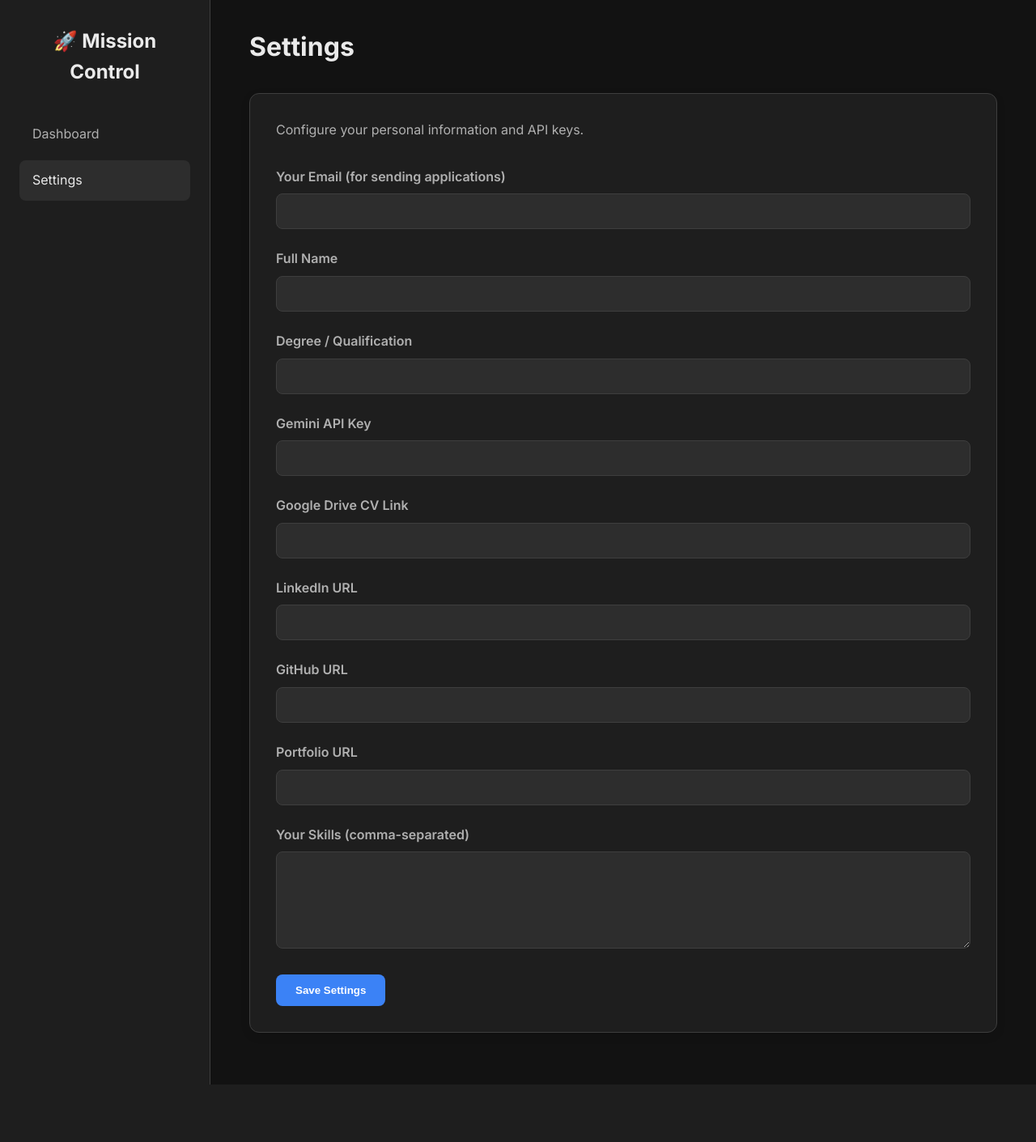
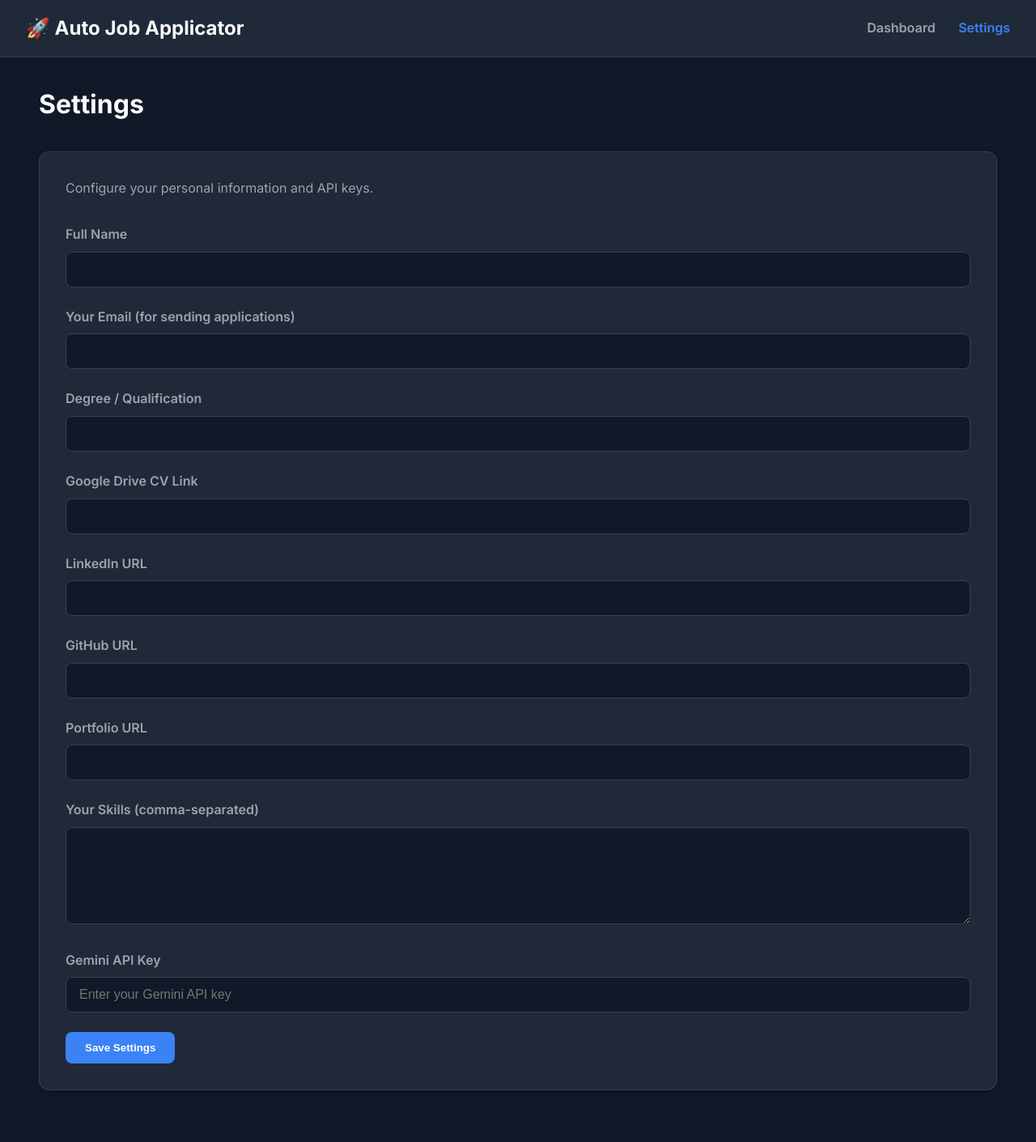
Before and after one commit to ayoubmori/Gemini-Job-Applicator---V2, a Flask app: page /settings in a window 1280 px wide. Shown: the whole page at 81% size. Before the commit the page ends 1340 px from the top, so only its background shows below. Run offline with Flask 3, Linux system fonts and the light colour scheme.

Commit message:
Change the style and UI

```diff
--- a/routes.py
+++ b/routes.py
@@ -3,59 +3,84 @@ from models import db, UserConfig, Job
 import services
 import json
 import pandas as pd
-from datetime import datetime
 
 bp = Blueprint('main', __name__)
 
 @bp.route('/')
 def dashboard():
-    """
-    Renders the main dashboard page. The analytics data will be fetched
-    by a separate API call from the frontend.
-    """
+    # This route is unchanged
     jobs = Job.query.order_by(Job.date_added.desc()).all()
-    return render_template('dashboard.html', jobs=jobs)
+    analytics_data = {}
+    if jobs:
+        df = pd.DataFrame([{"status": j.status, "date": j.date_added} for j in jobs])
+        analytics_data['status_counts'] = df['status'].value_counts().to_dict()
+        df['date'] = pd.to_datetime(df['date'])
+        weekly_counts = df.set_index('date').resample('W-MON').size()
+        analytics_data['weekly_counts'] = {date.strftime('%Y-%m-%d'): count for date, count in weekly_counts.items()}
+    return render_template('dashboard.html', jobs=jobs, analytics_data=analytics_data)
 
-# --- NEW: DEDICATED API ENDPOINT FOR ANALYTICS ---
+
+@bp.route('/settings', methods=['GET', 'POST'])
+def settings():
+    config = UserConfig.query.first()
+    if not config:
+        config = UserConfig(id=1)
+
+    if request.method == 'POST':
+        # --- KEY CHANGE: More secure update logic ---
+
+        # Get the current personal info from the database
+        current_personal_info = config.personal_info
+
+        # If the user submitted a new key, update it.
+        # Otherwise, keep the existing key.
+        new_gemini_key = request.form.get('gemini_api_key')
+        if new_gemini_key:
+            current_personal_info['gemini_api_key'] = new_gemini_key
+
+        # Update all other fields from the form
+        current_personal_info['name'] = request.form.get('name')
+        current_personal_info['degree'] = request.form.get('degree')
+        current_personal_info['cv_link'] = request.form.get('cv_link')
+        current_personal_info['links'] = {
+            "linkedin": request.form.get('linkedin'),
+            "github": request.form.get('github'),
+            "portfolio": request.form.get('portfolio')
+        }
+        current_personal_info['skills'] = [skill.strip() for skill in request.form.get('skills', '').split(',')]
+
+        config.user_email = request.form.get('user_email')
+        config.personal_info_json = json.dumps(current_personal_info, indent=4)
+
+        db.session.add(config)
+        db.session.commit()
+        flash('Settings saved successfully!', 'success')
+        return redirect(url_for('main.dashboard'))
+
+    # --- KEY CHANGE: Do NOT pass the key to the template ---
+    personal_info = config.personal_info
+    # Instead, just check if the key is set or not
+    api_key_is_set = bool(personal_info.get('gemini_api_key'))
+
+    return render_template('settings.html', config=config, personal_info=personal_info, api_key_is_set=api_key_is_set)
+
+
+# (The rest of your routes file is unchanged)
 @bp.route('/api/analytics')
 def get_analytics_data():
-    """
-    Provides analytics data as JSON, with a filter for the time period.
-    """
-    # Get the time period filter from the request, default to 'W-MON' (Weekly)
-    period = request.args.get('period', 'W-MON')
-
+    period = request.args.get('period', 'W')
     jobs = Job.query.all()
     analytics_data = {"status_counts": {}, "weekly_counts": {}}
-
     if jobs:
-        df = pd.DataFrame([
-            {"status": j.status, "date": j.date_added} for j in jobs
-        ])
-
-        # 1. Get status counts for the pie chart
+        df = pd.DataFrame([{"status": j.status, "date": j.date_added} for j in jobs])
         analytics_data['status_counts'] = df['status'].value_counts().to_dict()
-
-        # 2. Get time-series application counts based on the period filter
         df['date'] = pd.to_datetime(df['date'])
-
-        # Use a dictionary to map filters to pandas resampling rules
-        period_map = {
-            'D': 'D',      # Daily
-            'W': 'W-MON',  # Weekly (starting Monday)
-            'M': 'ME'     # Monthly End
-        }
-        resample_rule = period_map.get(period, 'W-MON') # Default to Weekly
-
+        period_map = {'D': 'D', 'W': 'W-MON', 'M': 'ME'}
+        resample_rule = period_map.get(period, 'W-MON')
         counts = df.set_index('date').resample(resample_rule).size()
-        analytics_data['weekly_counts'] = {
-            date.strftime('%Y-%m-%d'): count for date, count in counts.items()
-        }
-
+        analytics_data['weekly_counts'] = {date.strftime('%Y-%m-%d'): count for date, count in counts.items()}
     return jsonify(analytics_data)
 
-
-# (The rest of your routes.py file remains the same)
 @bp.route('/job/<int:job_id>')
 def get_job_details(job_id):
     job = Job.query.get_or_404(job_id)
@@ -68,26 +93,8 @@ def update_status(job_id):
     if new_status:
         job.status = new_status
         db.session.commit()
-        return jsonify({"success": True, "message": f"Status for Job {job_id} updated."})
-    return jsonify({"success": False, "message": "New status not provided."}), 400
-
-@bp.route('/settings', methods=['GET', 'POST'])
-def settings():
-    # This route remains the same
-    config = UserConfig.query.first()
-    if not config: config = UserConfig(id=1)
-    if request.method == 'POST':
-        skills_list = [skill.strip() for skill in request.form.get('skills', '').split(',')]
-        personal_info_dict = {"name": request.form.get('name'),"degree": request.form.get('degree'),"cv_link": request.form.get('cv_link'),"gemini_api_key": request.form.get('gemini_api_key'),"links": {"linkedin": request.form.get('linkedin'),"github": request.form.get('github'),"portfolio": request.form.get('portfolio')},"skills": skills_list}
-        config.user_email = request.form.get('user_email')
-        config.personal_info_json = json.dumps(personal_info_dict, indent=4)
-        db.session.add(config)
-        db.session.commit()
-        flash('Settings saved successfully!', 'success')
-        return redirect(url_for('main.dashboard'))
-    personal_info = config.personal_info
-    gemini_key = personal_info.get('gemini_api_key', '')
-    return render_template('settings.html', config=config, personal_info=personal_info, gemini_key=gemini_key)
+        return jsonify({"success": True})
+    return jsonify({"success": False}), 400
 
 @bp.route('/add_job', methods=['GET', 'POST'])
 def add_job():
@@ -95,7 +102,7 @@ def add_job():
         new_job = Job(job_type=request.form['job_type'],recipient_email=request.form['recipient_email'],description=request.form['description'],status='Pending')
         db.session.add(new_job)
         db.session.commit()
-        flash('New job added successfully!', 'success')
+        flash('New job added!', 'success')
         return redirect(url_for('main.dashboard'))
     return render_template('add_job.html')
 
--- a/static/style.css
+++ b/static/style.css
@@ -365,3 +365,99 @@ td .select-status {
     font-size: 1.5rem;
     line-height: 1;
 }
+
+
+/* static/style.css (New Top Navigation Theme) */
+@import url('https://fonts.googleapis.com/css2?family=Inter:wght@400;600;700&display=swap');
+
+:root {
+    --bg-dark: #111827;
+    --bg-light: #1F2937;
+    --border-color: #374151;
+    --text-primary: #F9FAFB;
+    --text-secondary: #9CA3AF;
+    --accent-primary: #3B82F6;
+    --accent-hover: #2563EB;
+}
+
+* {
+    box-sizing: border-box;
+    margin: 0;
+    padding: 0;
+}
+
+body {
+    background-color: var(--bg-dark);
+    color: var(--text-primary);
+    font-family: 'Inter', sans-serif;
+}
+
+/* --- New Header/Navigation Bar --- */
+.header {
+    background-color: var(--bg-light);
+    border-bottom: 1px solid var(--border-color);
+    padding: 1rem 2rem;
+    display: flex;
+    justify-content: space-between;
+    align-items: center;
+}
+
+.header .logo {
+    font-size: 1.5rem;
+    font-weight: 700;
+    color: var(--text-primary);
+}
+
+.header nav a {
+    color: var(--text-secondary);
+    text-decoration: none;
+    margin-left: 1.5rem;
+    font-weight: 600;
+    transition: color 0.2s ease;
+}
+
+.header nav a:hover, .header nav a.active {
+    color: var(--accent-primary);
+}
+
+/* --- Main Content Area --- */
+.main-content {
+    padding: 2rem 3rem;
+    max-width: 1600px;
+    margin: 0 auto;
+}
+
+.page-header {
+    display: flex;
+    justify-content: space-between;
+    align-items: center;
+    margin-bottom: 2rem;
+}
+
+.header-buttons {
+    display: flex;
+    gap: 1rem;
+}
+
+/* Re-using previous styles for cards, tables, etc. */
+.card {
+    background-color: var(--bg-light);
+    border: 1px solid var(--border-color);
+    border-radius: 12px;
+    padding: 2rem;
+    margin-bottom: 2rem;
+}
+
+h2 {
+    font-size: 2rem;
+    font-weight: 700;
+}
+
+/* ... (Other styles for tables, forms, buttons, and modals remain the same) ... */
+table{width:100%;border-collapse:collapse}th,td{padding:1rem;text-align:left;border-bottom:1px solid var(--border-color)}th{color:var(--text-secondary);font-weight:600}tbody tr:hover{background-color:var(--bg-dark)}
+label{display:block;margin-bottom:.5rem;font-weight:600;color:var(--text-secondary)}input[type=text],input[type=email],input[type=url],input[type=password],textarea{width:100%;background-color:var(--bg-dark);border:1px solid var(--border-color);border-radius:8px;padding:.75rem 1rem;color:var(--text-primary);font-size:1rem;margin-bottom:1.5rem;transition:border-color .2s ease,box-shadow .2s ease}
+input:focus,textarea:focus{outline:0;border-color:var(--accent-primary);box-shadow:0 0 0 3px rgba(59,130,246,.3)}textarea{min-height:120px}
+.btn{display:inline-block;background-color:var(--accent-primary);color:#fff;padding:.75rem 1.5rem;border:none;border-radius:8px;font-weight:600;text-decoration:none;cursor:pointer;transition:background-color .2s ease,transform .1s ease}.btn:hover{background-color:var(--accent-hover);transform:translateY(-2px)}.btn-secondary{background-color:var(--bg-light);color:var(--text-primary)}
+.flash{padding:1rem;margin-bottom:1rem;border-radius:8px;font-weight:600}.flash.success{background-color:rgba(34,197,94,.2);color:#a7f3d0;border:1px solid #22c55e}.flash.error{background-color:rgba(239,68,68,.2);color:#fca5a5;border:1px solid #ef4444}
+.analytics-grid{display:grid;grid-template-columns:1fr 1fr;gap:2rem;margin-bottom:2rem}.chart-container{position:relative;height:300px;width:100%}.chart-filters{display:flex;gap:.5rem;margin-bottom:1rem;justify-content:flex-end}.chart-filters .btn-filter{background-color:var(--bg-light);color:var(--text-secondary);padding:.25rem .75rem;border-radius:6px;border:1px solid var(--border-color);cursor:pointer;font-size:.8rem}.chart-filters .btn-filter.active{background-color:var(--accent-primary);color:#fff;border-color:var(--accent-primary)}
+.modal-overlay{position:fixed;top:0;left:0;width:100%;height:100%;background-color:rgba(0,0,0,.7);display:none;justify-content:center;align-items:center;z-index:1000}.modal-content{background-color:var(--bg-light);padding:2rem;border-radius:12px;border:1px solid var(--border-color);width:90%;max-width:700px;position:relative}.modal-close{position:absolute;top:1rem;right:1rem;background:0 0;border:none;color:var(--text-secondary);font-size:1.5rem;cursor:pointer}.modal-body{max-height:60vh;overflow-y:auto}.modal-body .info-grid{display:grid;grid-template-columns:auto 1fr;gap:.5rem 1rem;margin-bottom:1.5rem;align-items:center}.modal-body .info-grid p{margin:0}.modal-body .info-grid strong{color:var(--text-secondary)}.modal-body .description-content{white-space:pre-wrap;background-color:var(--bg-dark);padding:1rem;border-radius:8px}
--- a/templates/base.html
+++ b/templates/base.html
@@ -3,21 +3,18 @@
 <head>
     <meta charset="UTF-8">
     <meta name="viewport" content="width=device-width, initial-scale=1.0">
-    <title>{% block title %}Mission Control{% endblock %}</title>
-    <!-- This is the link to your stylesheet -->
+    <title>{% block title %}Auto Job Applicator{% endblock %}</title>
     <link rel="stylesheet" href="{{ url_for('static', filename='style.css') }}">
-    <!-- NEW: This line fixes the favicon.ico 404 error -->
-    <link rel="icon" href="{{ url_for('static', filename='logo.png') }}" type="image/png">
 </head>
 <body>
-    <div class="container">
-        <aside class="sidebar">
-            <h1>🚀 Mission Control</h1>
+    <header class="header">
+        <div class="logo">🚀 Auto Job Applicator</div>
         <nav>
             <a href="{{ url_for('main.dashboard') }}" class="{{ 'active' if request.endpoint == 'main.dashboard' else '' }}">Dashboard</a>
             <a href="{{ url_for('main.settings') }}" class="{{ 'active' if request.endpoint == 'main.settings' else '' }}">Settings</a>
         </nav>
-        </aside>
+    </header>
+
     <main class="main-content">
         {% with messages = get_flashed_messages(with_categories=true) %}
             {% if messages %}
@@ -28,6 +25,5 @@
         {% endwith %}
         {% block content %}{% endblock %}
     </main>
-    </div>
 </body>
 </html>
--- a/templates/settings.html
+++ b/templates/settings.html
@@ -1,5 +1,6 @@
 {% extends 'base.html' %}
 {% block title %}Settings{% endblock %}
+
 {% block content %}
 <div class="page-header">
     <h2>Settings</h2>
@@ -8,17 +9,14 @@
 <div class="card">
     <p style="color: var(--text-secondary); margin-bottom: 2rem;">Configure your personal information and API keys.</p>
     <form method="post">
+        <label for="name">Full Name</label>
+        <input type="text" id="name" name="name" value="{{ personal_info.name or '' }}" required>
+
         <label for="user_email">Your Email (for sending applications)</label>
         <input type="email" id="user_email" name="user_email" value="{{ config.user_email or '' }}" required>
 
-        <label for="name">Full Name</label>
-        <input type="text" id="name" name="name" value="{{ personal_info.name or '' }}" required>
-
         <label for="degree">Degree / Qualification</label>
         <input type="text" id="degree" name="degree" value="{{ personal_info.degree or '' }}" required>
-
-        <label for="gemini_api_key">Gemini API Key</label>
-        <input type="password" id="gemini_api_key" name="gemini_api_key" value="{{ gemini_key or '' }}" required>
 
         <label for="cv_link">Google Drive CV Link</label>
         <input type="url" id="cv_link" name="cv_link" value="{{ personal_info.cv_link or '' }}" required>
@@ -35,6 +33,16 @@
         <label for="skills">Your Skills (comma-separated)</label>
         <textarea id="skills" name="skills" required>{{ personal_info.get('skills', []) | join(', ') }}</textarea>
 
+
+        <label for="gemini_api_key">Gemini API Key</label>
+        {% if api_key_is_set %}
+            <input type="text" value="•••••••••••••••••••• Key is already set" disabled>
+            <small style="color: var(--text-secondary); margin-top: -1rem; display: block; margin-bottom: 1rem;">Leave the field below empty to keep the existing key.</small>
+            <input type="password" id="gemini_api_key" name="gemini_api_key" placeholder="Enter a new key to update">
+        {% else %}
+            <input type="password" id="gemini_api_key" name="gemini_api_key" placeholder="Enter your Gemini API key" required>
+        {% endif %}
+
         <button type="submit" class="btn">Save Settings</button>
     </form>
 </div>
```
Also changed, not shown: templates/add_job.html (+4 -4 lines). Lines whose indentation alone changed are shown as unchanged.
